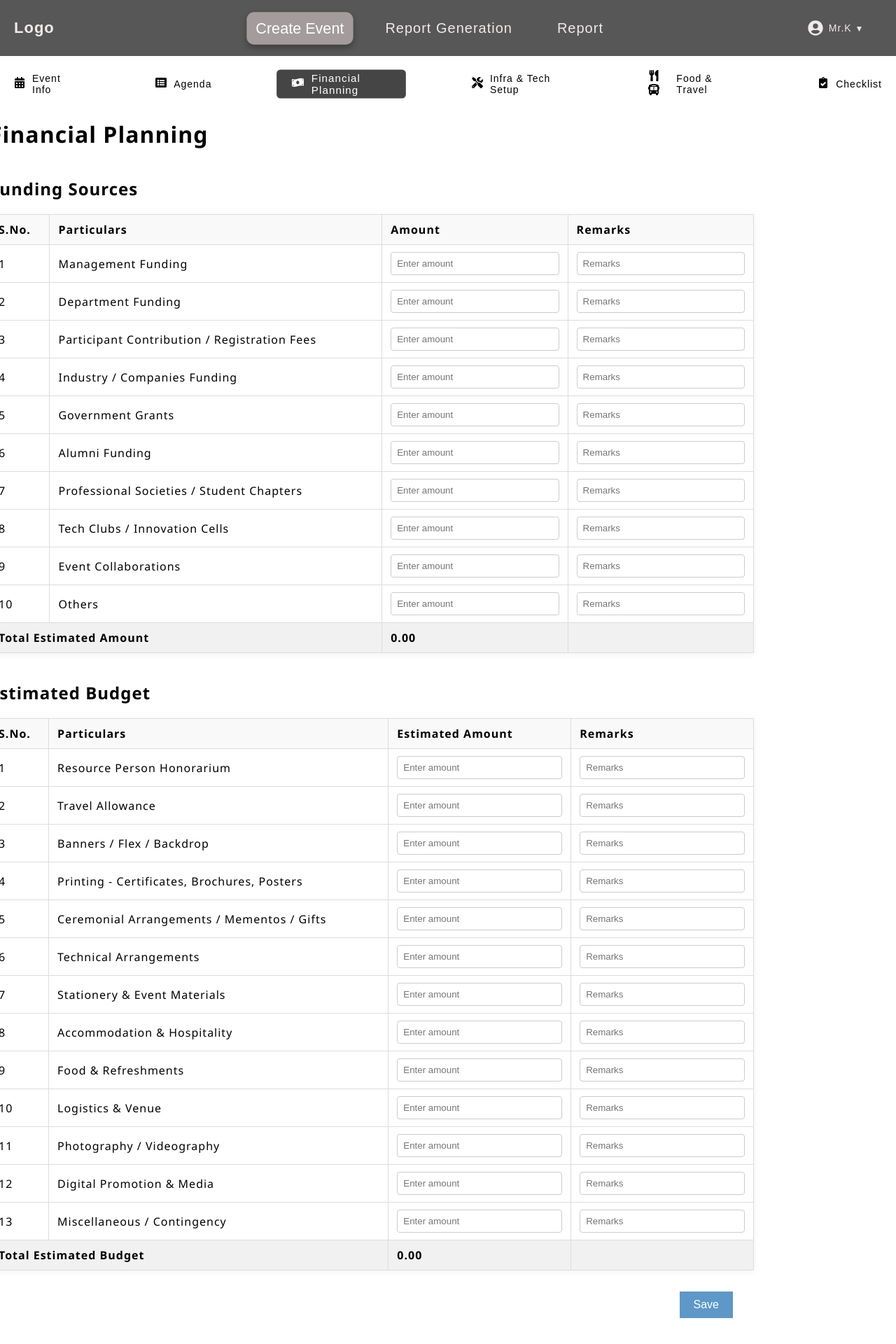
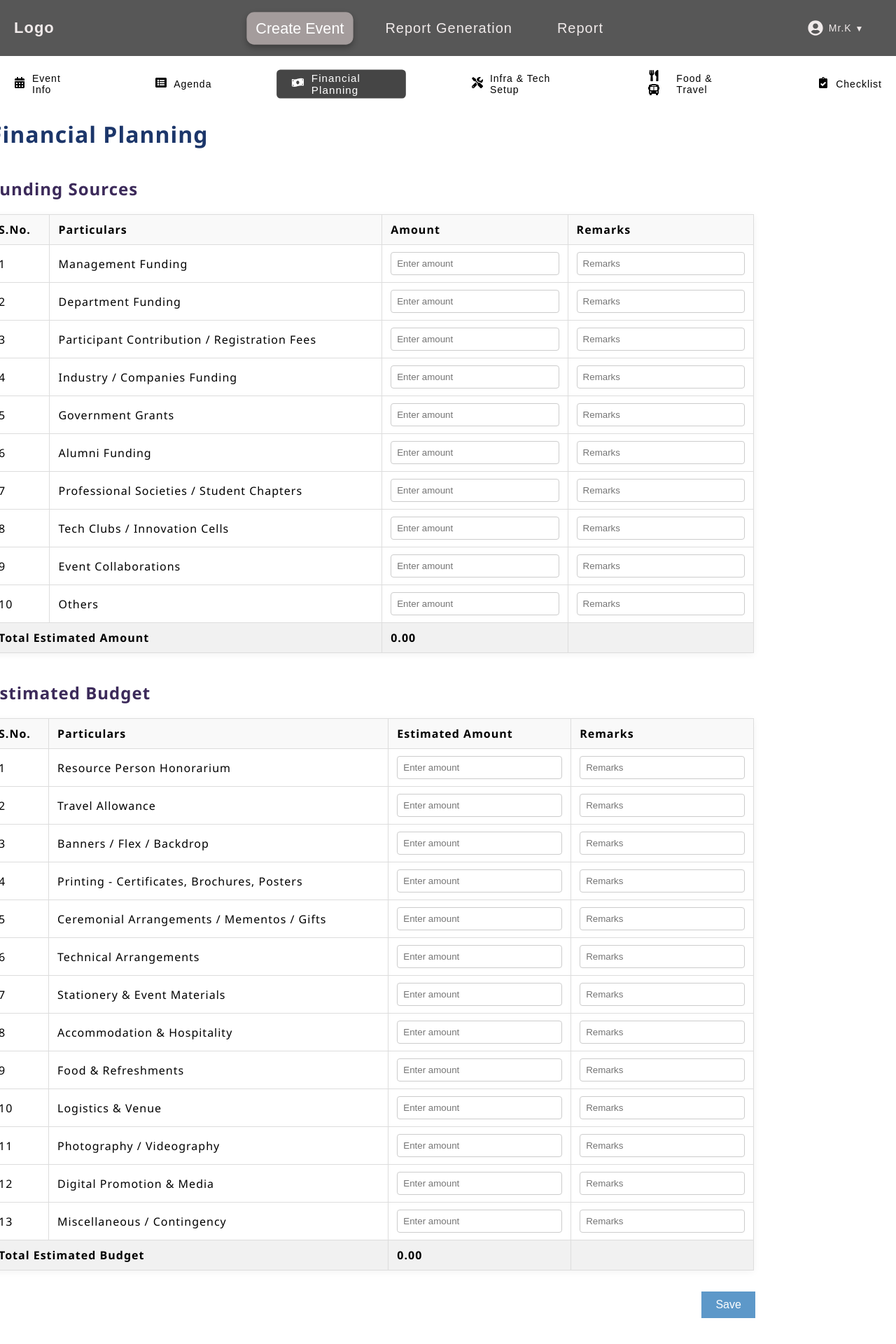
Before and after one commit to GokulMs-1045/AdomSon, a React (Vite) app: page /financialPlanning in a window 1280 px wide. Shown: the top 1920 px of the page at 70% size. Built offline with nearby package versions, Linux system fonts and the light colour scheme.

Commit message:
Update FinancialPlanning.css

```diff
--- a/src/pages/finacialPlanning/FinancialPlanning.css
+++ b/src/pages/finacialPlanning/FinancialPlanning.css
@@ -14,7 +14,7 @@
 }
 
 .financial-planning h1 {
-  color: #000000;
+  color: #1c366a;
   font-weight: bold;
   margin-top: 40px;
   margin-bottom: 20px;
@@ -22,7 +22,7 @@
 }
 
 .financial-planning h2 {
-  color: #000000;
+  color: #3c2a5a;
   font-weight: bold;
   margin-top: 40px;
   margin-bottom: 20px;
@@ -75,8 +75,11 @@
   color: white;
   border: none;
   cursor: pointer;
+  position: relative;
+  left: 3%;
+
 }
 
 .submit-button-container button:hover {
-  background-color: #4c85b3;
+  background-color: #315069;
 }
```
